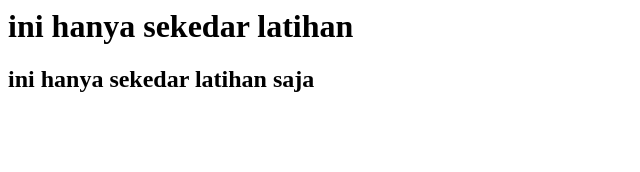
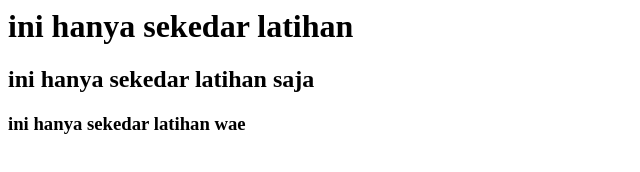
Before and after one commit to milanitaufiq/latihan178, a plain HTML site: page index.html in a window 1280 px wide. Shown: the whole page, without its empty margins (0-640 px from the left). Drawn offline with Linux system fonts and the light colour scheme.

Commit message:
kata ketiga

```diff
--- a/index.html
+++ b/index.html
@@ -5,5 +5,6 @@
 <body>
 <h1>ini hanya sekedar latihan</h1>
 <h2>ini hanya sekedar latihan saja</h2>
+<h3>ini hanya sekedar latihan wae</h3>
 </body>
 </html
```
